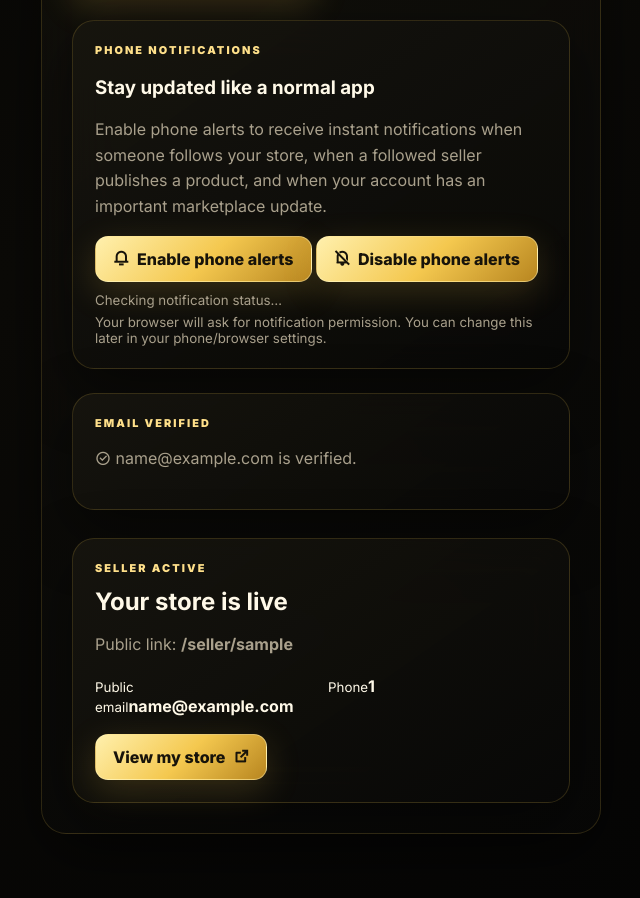
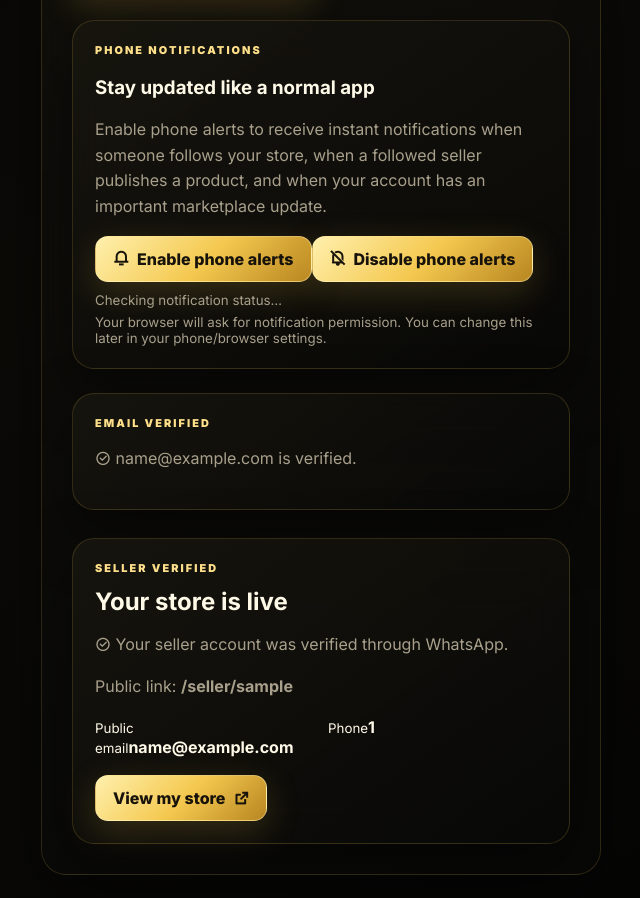
Before and after one commit to Lordave111/Maximise, a Flask app: template templates/settings.html in a window 1280 px wide. Shown: the part 1060-1958 px from the top of the page, without its empty margins (319-959 px from the left). Before the commit the page ends 1894 px from the top, so only its background shows below. Run offline with Flask 3, Linux system fonts and the light colour scheme; a user stored in the database is signed in; tables that the repository leaves empty hold one stand-in row (values such as "Sample post"); the template is opened without the code that fills it: most values are stand-ins (such as "Sample title", 1, 10 or a date in 2020); some libraries are stand-ins or nearby versions.

Commit message:
Add polished WhatsApp seller verification flow

```diff
--- a/templates/settings.html
+++ b/templates/settings.html
@@ -3,48 +3,34 @@
 {% block content %}
 <div class="form-card">
   <div class="eyebrow">ACCOUNT SETTINGS</div><h1>Make Merco yours.</h1><p>Keep your identity and buyer contact details polished. Seller contact details are displayed publicly when you activate Seller Mode.</p>
-  <form method="post"><input type="hidden" name="action" value="profile"><label class="label">Display name</label><input name="username" value="{{ current_user.username }}" required><div class="two-col"><div><label class="label">Public email</label><input name="contact_email" type="email" value="{{ contact.public_email }}" required></div><div><label class="label">Phone for calls</label><input name="phone_number" type="tel" value="{{ contact.phone_number }}" placeholder="080... or +234..."></div></div><label class="label">WhatsApp number</label><input name="whatsapp" value="{{ current_user.whatsapp_number or '' }}" placeholder="e.g. 2348012345678"><button class="btn">Save profile <i class="ri-save-line"></i></button></form>
+  <form method="post"><input type="hidden" name="action" value="profile"><label class="label">Display name</label><input name="username" value="{{ current_user.username }}" required><div class="two-col"><div><label class="label">Public email</label><input name="contact_email" type="email" value="{{ contact.public_email if contact else current_user.email }}" required></div><div><label class="label">Phone for calls</label><input name="phone_number" type="tel" value="{{ contact.phone_number if contact else '' }}" placeholder="080... or +234..."></div></div><label class="label">WhatsApp number</label><input name="whatsapp" value="{{ current_user.whatsapp_number or '' }}" placeholder="e.g. 2348012345678"><button class="btn">Save profile <i class="ri-save-line"></i></button></form>
 
   <hr style="border:0;border-top:1px solid var(--line);margin:30px 0">
   <div class="eyebrow">DISPLAY & NOTIFICATIONS</div>
-  <h2>Language, currency & notifications</h2>
-  <p>Merco can automatically use your device region, or you can choose your preferences yourself.</p>
-  <form method="post" class="two-col" style="margin-top:18px">
-    <input type="hidden" name="action" value="preferences">
-    <div><label class="label">Language</label><select name="language"><option value="auto" {% if current_user.preferred_language == 'auto' %}selected{% endif %}>Auto — device region</option>{% for code,name in supported_languages.items() %}<option value="{{ code }}" {% if current_user.preferred_language == code %}selected{% endif %}>{{ name }}</option>{% endfor %}</select></div>
-    <div><label class="label">Currency</label><select name="currency">{% for code,name in supported_currencies.items() %}<option value="{{ code }}" {% if current_user.preferred_currency == code %}selected{% endif %}>{{ name }}</option>{% endfor %}</select></div>
-    <label style="display:flex;align-items:center;gap:10px;grid-column:1/-1"><input type="checkbox" name="email_notifications" value="1" {% if current_user.email_notifications %}checked{% endif %}> Receive Merco email notifications</label>
-    <button class="btn" type="submit"><i class="ri-save-3-line"></i> Save preferences</button>
-  </form>
+  <h2>Language, currency & notifications</h2><p>Merco can automatically use your device region, or you can choose your preferences yourself.</p>
+  <form method="post" class="two-col" style="margin-top:18px"><input type="hidden" name="action" value="preferences"><div><label class="label">Language</label><select name="language"><option value="auto" {% if current_user.preferred_language == 'auto' %}selected{% endif %}>Auto — device region</option>{% for code,name in supported_languages.items() %}<option value="{{ code }}" {% if current_user.preferred_language == code %}selected{% endif %}>{{ name }}</option>{% endfor %}</select></div><div><label class="label">Currency</label><select name="currency">{% for code,name in supported_currencies.items() %}<option value="{{ code }}" {% if current_user.preferred_currency == code %}selected{% endif %}>{{ name }}</option>{% endfor %}</select></div><label style="display:flex;align-items:center;gap:10px;grid-column:1/-1"><input type="checkbox" name="email_notifications" value="1" {% if current_user.email_notifications %}checked{% endif %}> Receive Merco email notifications</label><button class="btn" type="submit"><i class="ri-save-3-line"></i> Save preferences</button></form>
 
-  <div class="panel" style="margin-top:24px;border-color:rgba(244,200,79,.35)">
-    <div class="eyebrow">PHONE NOTIFICATIONS</div>
-    <h3>Stay updated like a normal app</h3>
-    <p>Enable phone alerts to receive instant notifications when someone follows your store, when a followed seller publishes a product, and when your account has an important marketplace update.</p>
-    <button class="btn" type="button" data-merco-push-enable><i class="ri-notification-3-line"></i> Enable phone alerts</button>
-    <button class="btn" type="button" data-merco-push-disable hidden><i class="ri-notification-off-line"></i> Disable phone alerts</button>
-    <small data-merco-push-status style="display:block;margin-top:10px;color:var(--muted)">Checking notification status…</small>
-    <small style="display:block;margin-top:6px;color:var(--muted)">Your browser will ask for notification permission. You can change this later in your phone/browser settings.</small>
-  </div>
+  <div class="panel" style="margin-top:24px;border-color:rgba(244,200,79,.35)"><div class="eyebrow">PHONE NOTIFICATIONS</div><h3>Stay updated like a normal app</h3><p>Enable phone alerts to receive instant notifications when someone follows your store, when a followed seller publishes a product, and when your account has an important marketplace update.</p><button class="btn" type="button" data-merco-push-enable><i class="ri-notification-3-line"></i> Enable phone alerts</button><button class="btn" type="button" data-merco-push-disable hidden><i class="ri-notification-off-line"></i> Disable phone alerts</button><small data-merco-push-status style="display:block;margin-top:10px;color:var(--muted)">Checking notification status…</small><small style="display:block;margin-top:6px;color:var(--muted)">Your browser will ask for notification permission. You can change this later in your phone/browser settings.</small></div>
 
-  {% if not current_user.email_verified %}
-  <div class="panel" style="margin-top:24px;border-color:rgba(244,200,79,.35)"><div class="eyebrow">EMAIL VERIFICATION</div><h3>Your email is not verified</h3><p>Verify <strong>{{ current_user.email }}</strong> before opening a seller storefront.</p><a class="btn" href="{{ url_for('verify_email_notice') }}"><i class="ri-mail-check-line"></i> Verify email</a></div>
-  {% else %}
-  <div class="panel" style="margin-top:24px"><div class="eyebrow">EMAIL VERIFIED</div><p><i class="ri-checkbox-circle-line"></i> {{ current_user.email }} is verified.</p></div>
-  {% endif %}
+  {% if current_user.email_verified %}<div class="panel" style="margin-top:24px"><div class="eyebrow">EMAIL VERIFIED</div><p><i class="ri-checkbox-circle-line"></i> {{ current_user.email }} is verified.</p></div>{% endif %}
 
   {% if current_user.role=='buyer' %}
   <hr style="border:0;border-top:1px solid var(--line);margin:30px 0">
-  <div class="eyebrow">SELLER MODE</div><h2>Open your storefront</h2><p>Choose a public seller name and add the contact details buyers can use to call, email or message you.</p>
-  <form method="post" action="{{ url_for('settings') }}" data-merco-loading>
-    <input type="hidden" name="action" value="become_seller">
-    <label class="label">Seller / store name</label><input name="seller_name" value="{{ current_user.username }}" required>
-    <div class="two-col"><div><label class="label">Public email</label><input name="contact_email" type="email" value="{{ contact.public_email }}" required></div><div><label class="label">Phone for buyers</label><input name="phone_number" type="tel" value="{{ contact.phone_number }}" required></div></div>
-    <label class="label">WhatsApp for buyers</label><input name="whatsapp" value="{{ current_user.whatsapp_number or '' }}" placeholder="234..." required>
-    <button class="btn" type="submit"><i class="ri-store-2-line"></i> Become a seller</button>
-  </form>
+  <div class="eyebrow">SELLER MODE</div><h2>Open your storefront</h2>
+  {% if current_user.seller_verification_status == 'pending' %}
+    <div class="panel" style="margin-top:18px;border-color:rgba(37,211,102,.35);background:linear-gradient(135deg,rgba(37,211,102,.08),rgba(7,7,6,.65))"><div style="display:flex;gap:14px;align-items:flex-start"><div style="width:46px;height:46px;border-radius:14px;display:grid;place-items:center;background:rgba(37,211,102,.12);color:#25d366;font-size:24px"><i class="ri-whatsapp-line"></i></div><div><div class="eyebrow" style="color:#25d366">VERIFICATION IN PROGRESS</div><h3 style="margin:5px 0 8px">Your WhatsApp verification is waiting</h3><p style="margin:0">Send the prepared message to Merco Support on WhatsApp. A Merco admin will confirm that the account and WhatsApp number belong to you, then approve your seller account.</p></div></div><form method="post" style="margin-top:18px"><input type="hidden" name="action" value="become_seller"><input type="hidden" name="seller_name" value="{{ current_user.pending_seller_name or current_user.username }}"><input type="hidden" name="contact_email" value="{{ current_user.pending_seller_email or current_user.email }}"><input type="hidden" name="phone_number" value="{{ current_user.pending_seller_phone or '' }}"><input type="hidden" name="whatsapp" value="{{ current_user.pending_seller_whatsapp or current_user.whatsapp_number or '' }}"><button class="btn" type="submit"><i class="ri-whatsapp-line"></i> Open WhatsApp again</button></form></div>
   {% else %}
-  <div class="panel" style="margin-top:28px"><div class="eyebrow">SELLER ACTIVE</div><h2>Your store is live</h2><p>Public link: <strong>/seller/{{ current_user.seller_slug }}</strong></p><div class="two-col" style="margin-top:18px"><div><small>Public email</small><strong>{{ contact.public_email }}</strong></div><div><small>Phone</small><strong>{{ contact.phone_number or 'Not set' }}</strong></div></div><a class="btn" style="margin-top:18px" href="{{ url_for('seller_page',seller_slug=current_user.seller_slug) }}">View my store <i class="ri-external-link-line"></i></a></div>
+    <p>Seller Mode uses a quick WhatsApp identity check instead of email verification. Enter your details, then chat with Merco Support; your store opens only after a Merco admin approves the verification.</p>
+    <form method="post" action="{{ url_for('settings') }}" data-merco-loading>
+      <input type="hidden" name="action" value="become_seller"><label class="label">Seller / store name</label><input name="seller_name" value="{{ current_user.username }}" required>
+      <div class="two-col"><div><label class="label">Public email</label><input name="contact_email" type="email" value="{{ contact.public_email if contact else current_user.email }}" required></div><div><label class="label">Phone for buyers</label><input name="phone_number" type="tel" value="{{ contact.phone_number if contact else '' }}" required></div></div>
+      <label class="label">WhatsApp number</label><input name="whatsapp" value="{{ current_user.whatsapp_number or '' }}" placeholder="2348012345678" required>
+      <button class="btn" type="submit"><i class="ri-whatsapp-line"></i> Verify on WhatsApp & open store</button>
+    </form>
+    <small style="display:block;margin-top:12px;color:var(--muted)"><i class="ri-shield-check-line"></i> Your store will not go live until Merco confirms your WhatsApp/account.</small>
+  {% endif %}
+  {% else %}
+  <div class="panel" style="margin-top:28px"><div class="eyebrow">SELLER VERIFIED</div><h2>Your store is live</h2><p><i class="ri-checkbox-circle-line"></i> Your seller account was verified through WhatsApp.</p><p>Public link: <strong>/seller/{{ current_user.seller_slug }}</strong></p><div class="two-col" style="margin-top:18px"><div><small>Public email</small><strong>{{ contact.public_email if contact else current_user.email }}</strong></div><div><small>Phone</small><strong>{{ contact.phone_number if contact else 'Not set' }}</strong></div></div><a class="btn" style="margin-top:18px" href="{{ url_for('seller_page',seller_slug=current_user.seller_slug) }}">View my store <i class="ri-external-link-line"></i></a></div>
   {% endif %}
 </div>
 {% endblock %}
```
